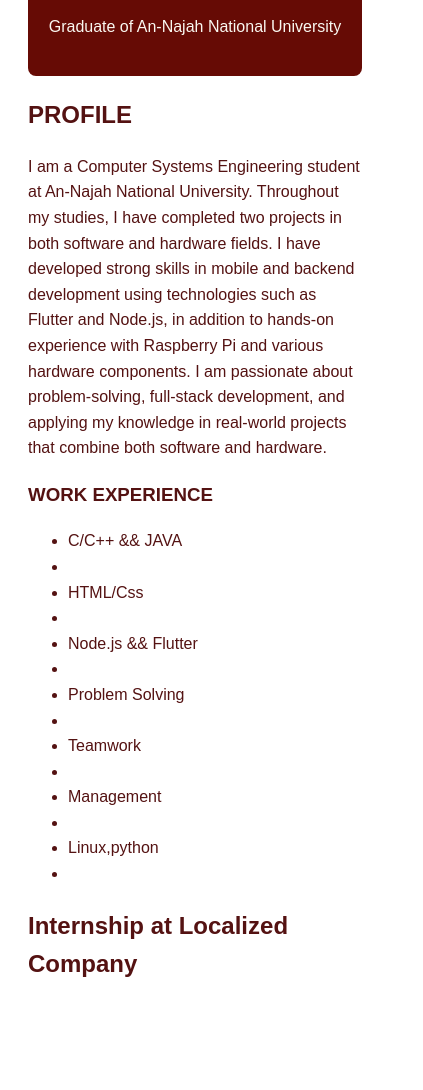
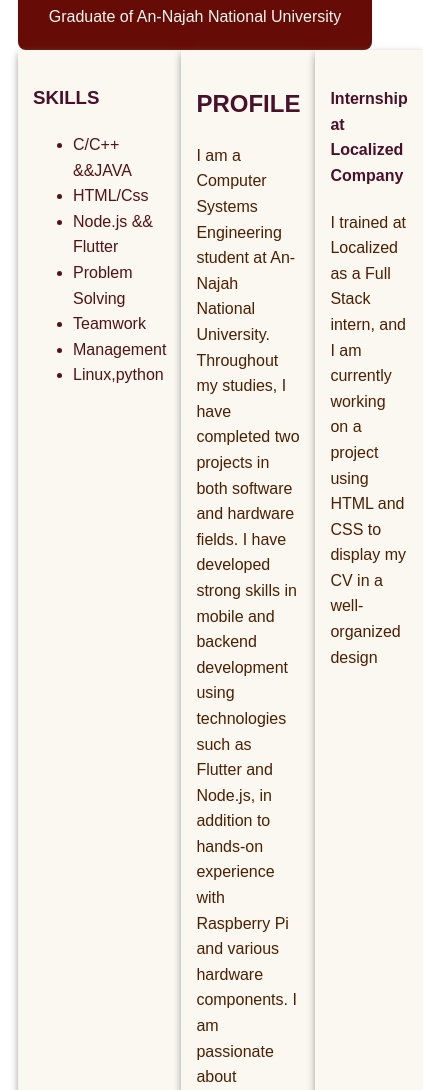
Before and after one commit to tasneem-odeh/portfolio, a plain HTML site: page index.html in a window 390 px wide. Shown: the part 128-1218 px from the top of the page, 423 px wide, since content can reach past the window. Before the commit the page ends 1159 px from the top, so only its background shows below. Drawn offline with Linux system fonts and the light colour scheme.

Commit message:
It is responsive and includes a footer for the author

```diff
--- a/index.css
+++ b/index.css
@@ -3,7 +3,7 @@ body {
     background-color: white;
     color: #541212;
     line-height: 1.6;
-    padding: 20px;
+    padding: 10px;
 }
 
 header {
@@ -13,3 +13,30 @@ header {
    padding: 20px;
    border-radius : 8px;
 }
+section {
+    background-color: #FAF8F1;
+    padding: 15px;
+    box-shadow: 1px 4px 8px #888888;
+    margin-bottom: 20px;
+    min-height: 75vh;
+}
+
+h2, h3,h4 {
+    color: #4A102A;
+}
+p {
+    color: #4E1F00;
+}
+
+
+main {
+    display: flex;
+    justify-content: space-around;
+
+#skills {
+   order:-1;
+}
+#about{
+flex-flow: column wrap;
+}
+}
--- a/index.html
+++ b/index.html
@@ -1,14 +1,17 @@
 <html>
 <head>
     <meta charset="UTF-8">
-     <title>Tasneem-Odeh</title>
+    <meta name="viewport" content="width=device-width, initial-scale=1.0">
+    <meta name="description" content="Portfolio and CV of Tasneem Odeh, a Computer Engineering ">
+
+    <title>Tasneem-Odeh</title>
     <link rel="stylesheet" href="index.css">
 
 </head>
  <body>
    <header>
 <h1> Tasneem odeh </h1>
-<p> Graduate of An-Najah National University </p>
+<p1> Graduate of An-Najah National University </p1>
   </header>
 
 <main>
@@ -18,26 +21,31 @@
   </section>
 
   <section id="skills">
-   <h3>WORK EXPERIENCE </h3>
+   <h3>SKILLS</h3>
    <ul>
-<li> C/C++ &&  JAVA<li>
-<li> HTML/Css <li>
-<li> Node.js && Flutter <li>
-<li> Problem Solving <li>
-<li> Teamwork  <li>
-<li> Management <li>
-<li> Linux,python <li>
+<li> C/C++ &&JAVA
+<li> HTML/Css
+<li> Node.js && Flutter
+<li> Problem Solving
+<li> Teamwork
+<li> Management
+<li> Linux,python
  </ul>
   </section>
 
 
   <section id="training">
-   <h2> Internship at Localized Company </h2>
-  </section"
+   <h4> Internship at Localized Company </h4>
+   <p> I trained at Localized as a Full Stack intern, and I am currently working on a project using HTML and CSS to display my CV in a well-organized design </p>
+  </section>
 
 
 </main>
 
+<footer>
+  <p>Author: Tasneem Odeh</p>
+  <p><a href="mailto:tasneem.odeh@example.com">tasneem.odeh@example.com</a></p>
+</footer>
 
 
  </body>
```
